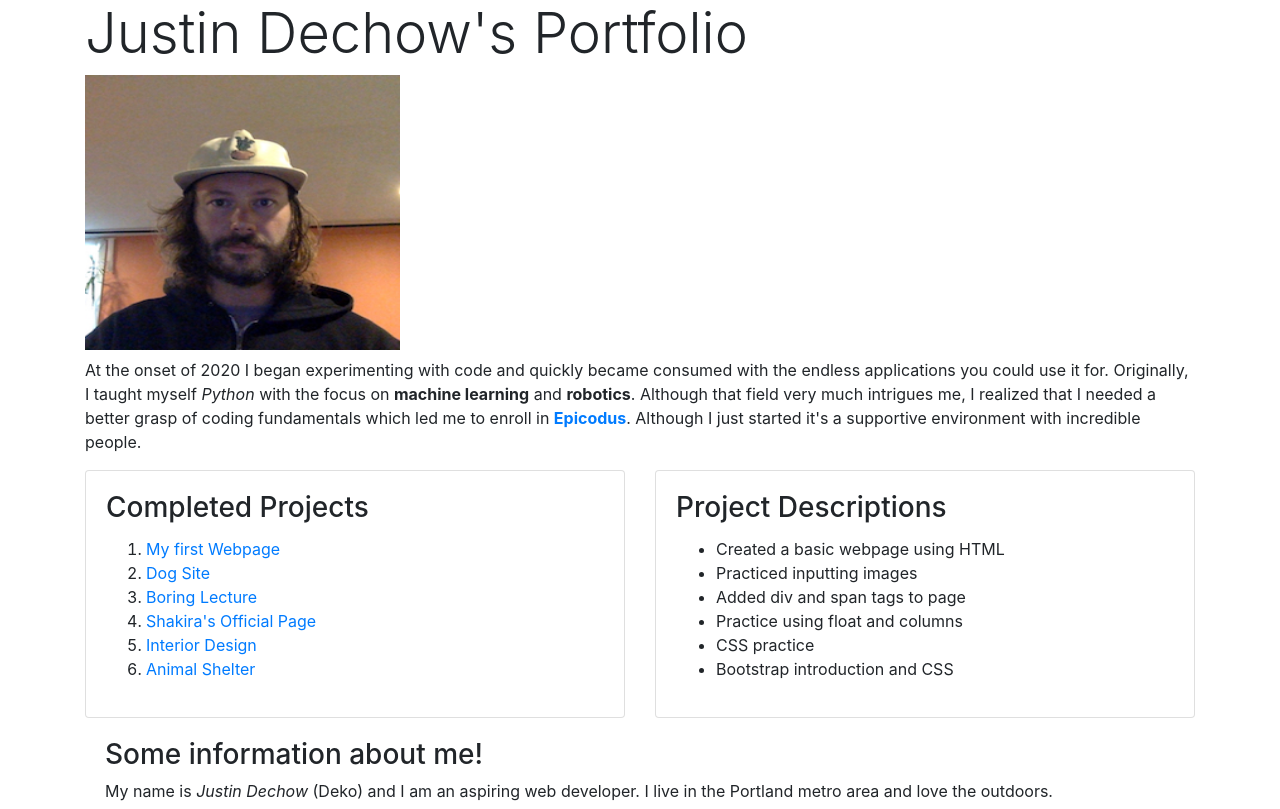
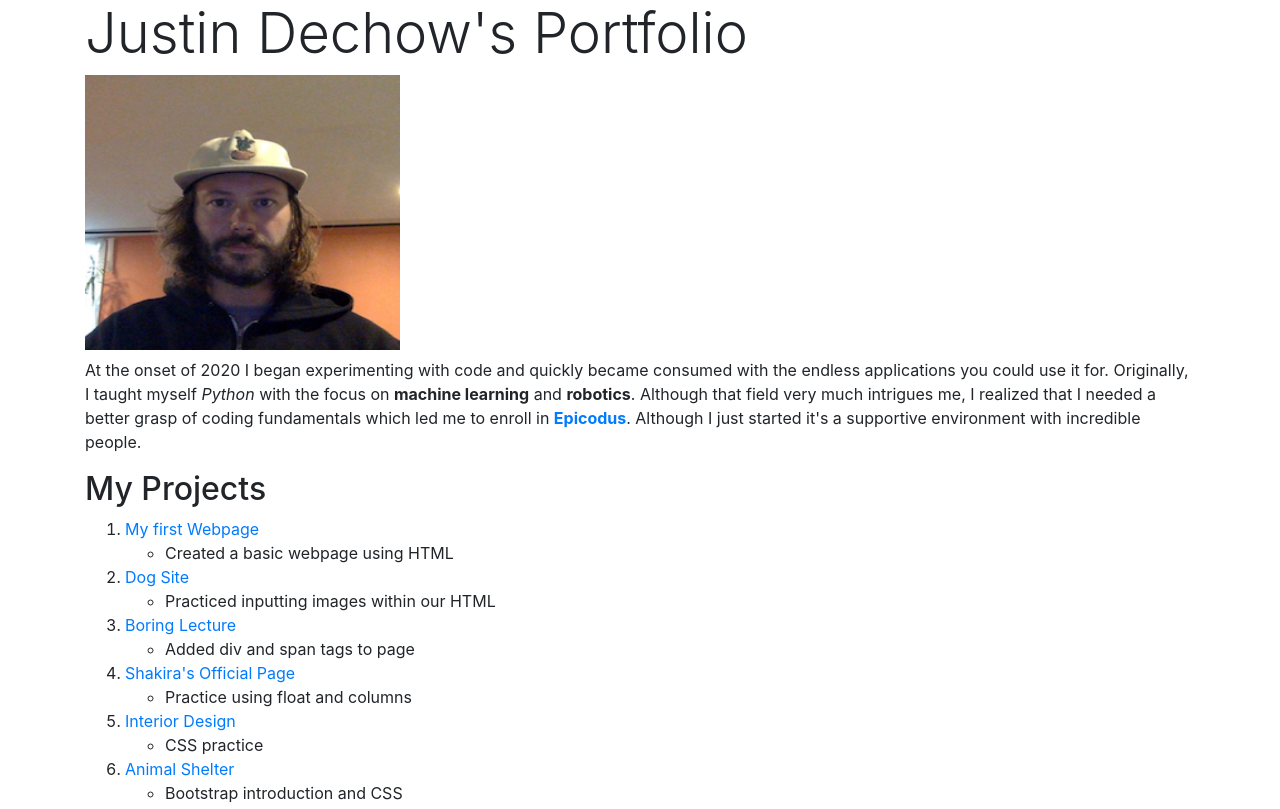
Before and after one commit to jdechow5/portfolio, a plain HTML site: page index.html in a window 1280 px wide. Shown: the top 809 px of the page. Drawn offline with Linux system fonts and the light colour scheme.

Commit message:
add projects section with list of projects and description beneath.

```diff
--- a/index.html
+++ b/index.html
@@ -25,36 +25,36 @@
           href="https://www.https://www.epicodus.com/">Epicodus</a></strong>. Although I just started it's a supportive
       environment with incredible people.</p>
 
+    <h2 id="projects">My Projects</h2>
+
+    <ol class="projects">
+      <li class="ind-project"><a href="https://github.com/jdechow5/my-first-webpage">My first Webpage</a></li>
+      <ul>
+        <li class="about-project">Created a basic webpage using HTML</li>
+      </ul>
+      <li class="ind-project"><a href="https://github.com/jdechow5/dog-site">Dog Site</a></li>
+      <ul>
+        <li class="about-project">Practiced inputting images within our HTML</li>
+      </ul>
+      <li class="ind-project"><a href="https://github.com/jdechow5/boring-lecture">Boring Lecture</a></li>
+      <ul>
+        <li class="about-project">Added div and span tags to page</li>
+      </ul>
+      <li class="ind-project"><a href="https://github.com/jdechow5/shakira">Shakira's Official Page</a></li>
+      <ul>
+        <li class="about-project">Practice using float and columns</li>
+      </ul>
+      <li class="ind-project"><a href="https://github.com/jdechow5/interior-design">Interior Design</a></li>
+      <ul>
+        <li class="about-project">CSS practice</li>
+      </ul>
+      <li class="ind-project"><a href="https://github.com/jdechow5/animal-shelter">Animal Shelter</a></li>
+      <ul>
+        <li class="about-project">Bootstrap introduction and CSS </li>
+      </ul>
 
 
 
-    <div class="row row1">
-      <div class="col-6">
-        <div class="card">
-          <div class="card-body">
-            <h3 class="card-title">Completed Projects</h3>
-            <ol class="projects">
-              <li class="ind-project"><a href="https://github.com/jdechow5/my-first-webpage">My first Webpage</a></li>
-              <li class="ind-project"><a href="https://github.com/jdechow5/dog-site">Dog Site</a></li>
-              <li class="ind-project"><a href="https://github.com/jdechow5/boring-lecture">Boring Lecture</a></li>
-              <li class="ind-project"><a href="https://github.com/jdechow5/shakira">Shakira's Official Page</a></li>
-              <li class="ind-project"><a href="https://github.com/jdechow5/interior-design">Interior Design</a></li>
-              <li class="ind-project"><a href="https://github.com/jdechow5/animal-shelter">Animal Shelter</a></li>
-            </ol>
-          </div>
-        </div>
-      </div>
-      <div class="col-6">
-        <div class="card">
-          <div class="card-body">
-            <h3 class="card-title">Project Descriptions</h3>
-            <ul class="projects">
-              <li class="about-project">Created a basic webpage using HTML</li>
-              <li class="about-project">Practiced inputting images</li>
-              <li class="about-project">Added div and span tags to page</li>
-              <li class="about-project">Practice using float and columns</li>
-              <li class="about-project">CSS practice</li>
-              <li class="about-project">Bootstrap introduction and CSS </li>
       </ul>
   </div>
   </div>
```
Lines whose indentation alone changed are shown as unchanged.
